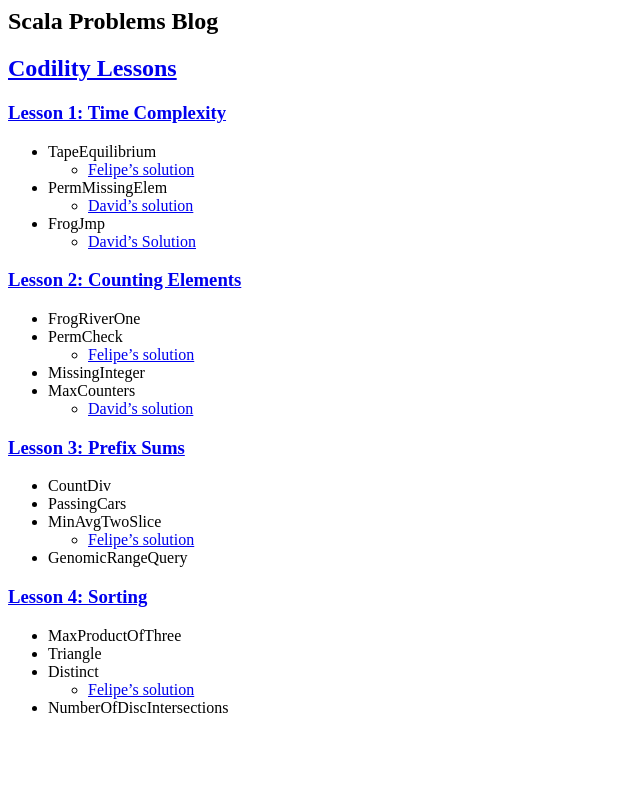
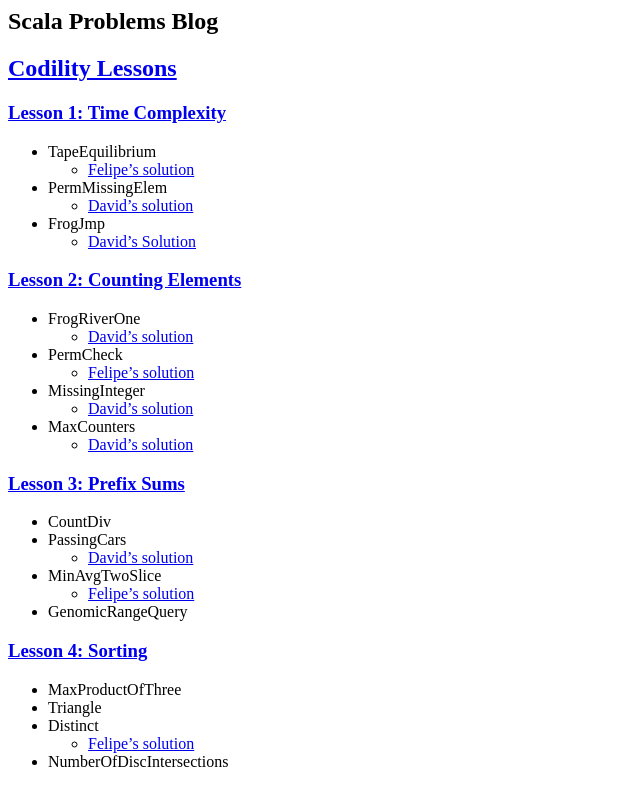
Before and after one commit to scalaproblems/scalaproblems.github.io, a Jekyll site: the page built from index.md, in a window 1280 px wide. Shown: the top 806 px of the page, without its empty margins (0-640 px from the left). Built offline with Jekyll 4.4.1, drawn with Linux system fonts in a browser that asks for light colours.

```diff
--- a/index.md
+++ b/index.md
@@ -15,15 +15,18 @@ layout: default
 
 ### [Lesson 2: Counting Elements](https://codility.com/programmers/lessons/2)
 - FrogRiverOne
+    - [David's solution](https://codility.com/demo/results/demoZ9AN4M-94S/)
 - PermCheck
     - [Felipe's solution](https://codility.com/demo/results/demoC7B3DN-3UN/)
 - MissingInteger
+    - [David's solution](https://codility.com/demo/results/demoUN36M4-YX8/)
 - MaxCounters
     - [David's solution](https://codility.com/demo/results/demo7RX587-FRJ/)
 
 ### [Lesson 3: Prefix Sums](https://codility.com/programmers/lessons/3)
 - CountDiv
 - PassingCars
+    - [David's solution](https://codility.com/demo/results/demoMZMJRP-43V/)
 - MinAvgTwoSlice
     - [Felipe's solution](https://codility.com/demo/results/demoSHZX7K-8T2/)
 - GenomicRangeQuery
```
